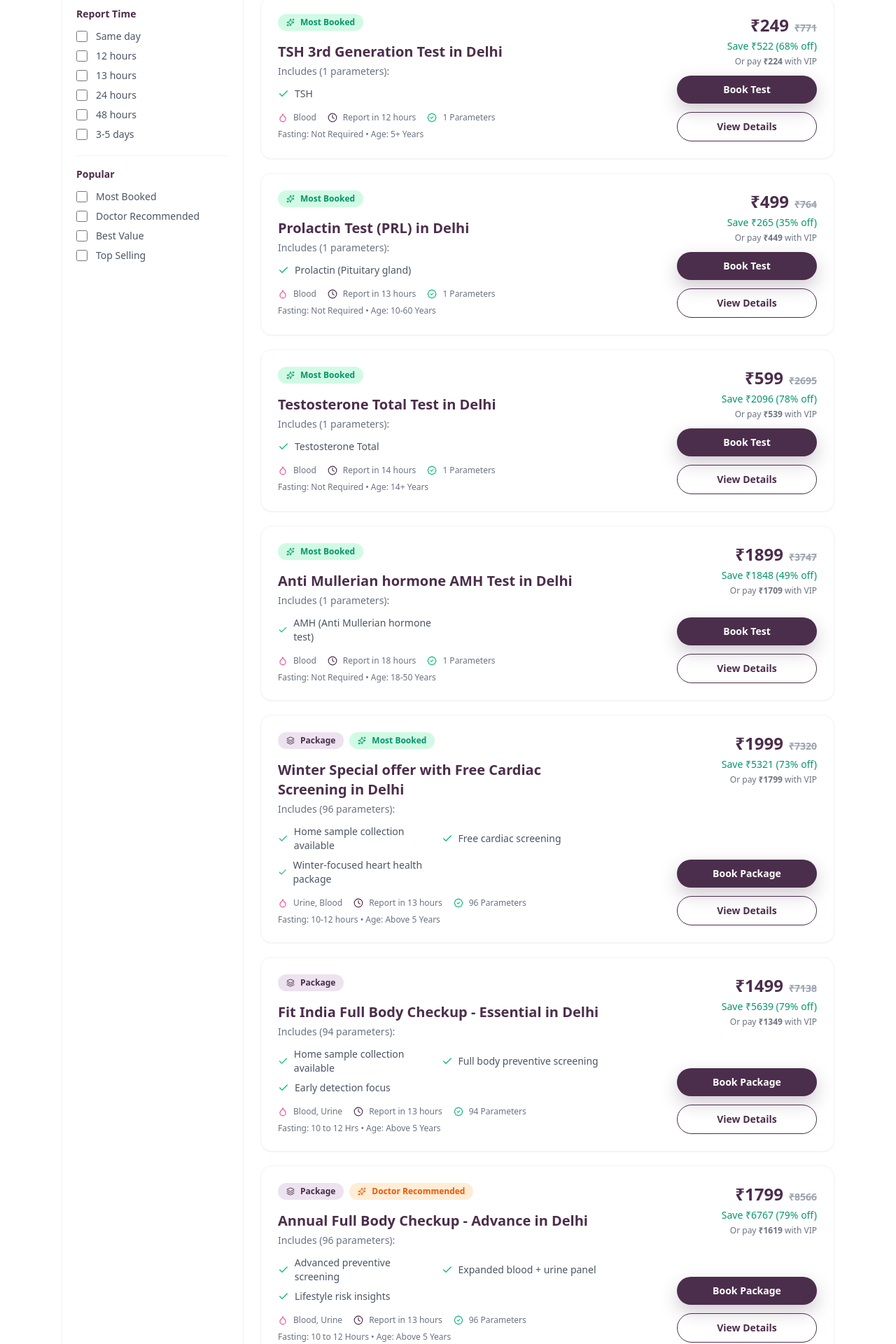
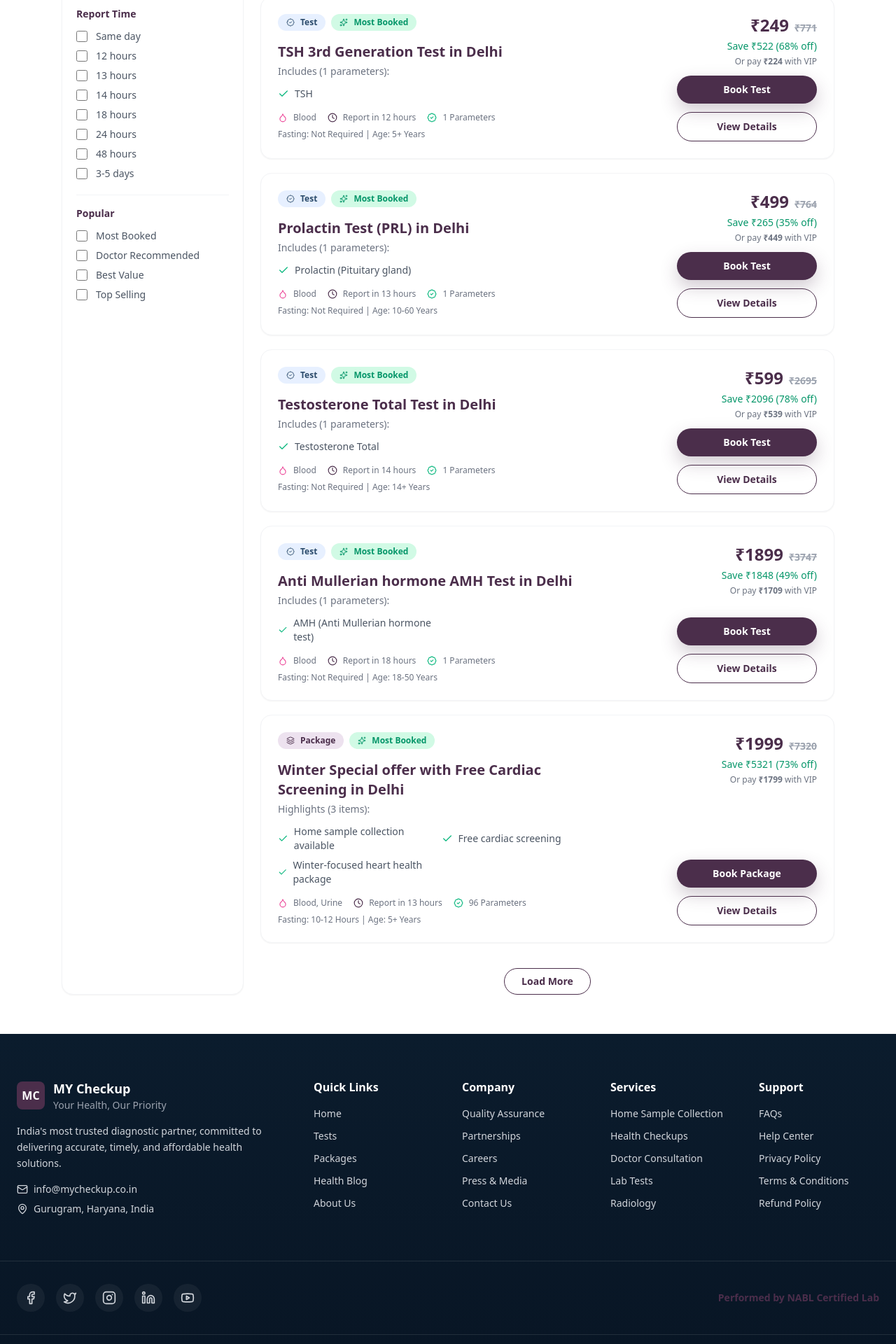
Before and after one commit to Sankalp-Space/mycheckupnew, a React (Vite) app: page /tests in a window 1280 px wide. Shown: the part 860-2780 px from the top of the page at 70% size. Built offline with nearby package versions, Linux system fonts and the light colour scheme.

Commit message:
added some field in test data

```diff
--- a/src/data/testsData.js
+++ b/src/data/testsData.js
@@ -7,9 +7,9 @@ export const testPackages = [
     mrp: 7320,
     vipPrice: 1799,
     reportTime: "13 hours",
-    sampleType: "Urine, Blood",
-    fasting: "10-12 hours",
-    age: "Above 5 Years",
+    sampleType: "Blood, Urine",
+    fasting: "10-12 Hours",
+    age: "5+ Years",
     recommendedGender: "Both",
     parametersCount: 96,
     tags: ["Most Booked"],
@@ -38,7 +38,7 @@ export const testPackages = [
       {
         title: "Complete Blood Count (CBC)",
         description:
-          "A CBC test evaluates the overall health of your blood by measuring components like red blood cells, white blood cells, platelets, hemoglobin, and hematocrit. It helps detect a wide range of conditions, including infections, anemia, and blood disorders. This test usually doesn’t require fasting.",
+          "A CBC test evaluates the overall health of your blood by measuring components like red blood cells, white blood cells, platelets, hemoglobin, and hematocrit. It helps detect a wide range of conditions, including infections, anemia, and blood disorders. This test usually doesnâ€™t require fasting.",
         parametersCount: 26,
         parameters: [
           "Absolute Basophils Count, Blood",
@@ -79,7 +79,7 @@ export const testPackages = [
       {
         title: "Glucose Fasting",
         description:
-          "This test measures your blood sugar levels after an overnight fast (10-12 hours). It helps diagnose diabetes, prediabetes, and hypoglycemia. Fasting ensures accurate results, giving a clear picture of your baseline glucose levels.",
+          "This test measures your blood sugar levels after an overnight fast (10-12 Hours). It helps diagnose diabetes, prediabetes, and hypoglycemia. Fasting ensures accurate results, giving a clear picture of your baseline glucose levels.",
         parametersCount: 1,
         parameters: ["Glucose Fasting"],
       },
@@ -93,7 +93,7 @@ export const testPackages = [
       {
         title: "High Sensitivity C-Reactive Protein (Hs-CRP)",
         description:
-          "The hsCRP test measures very small amounts of C-reactive protein, a marker of inflammation in the body. It’s primarily used to assess heart disease risk, as higher hsCRP levels can indicate inflammation in blood vessels linked to cardiovascular issues.",
+          "The hsCRP test measures very small amounts of C-reactive protein, a marker of inflammation in the body. Itâ€™s primarily used to assess heart disease risk, as higher hsCRP levels can indicate inflammation in blood vessels linked to cardiovascular issues.",
         parametersCount: 1,
         parameters: ["HsCRP (High Sensitivity C Reactive Protein)"],
       },
@@ -234,8 +234,8 @@ export const testPackages = [
     vipPrice: 1349,
     reportTime: "13 hours",
     sampleType: "Blood, Urine",
-    fasting: "10 to 12 Hrs",
-    age: "Above 5 Years",
+    fasting: "10-12 Hours",
+    age: "5+ Years",
     recommendedGender: "Both",
     parametersCount: 94,
     categories: [
@@ -254,7 +254,7 @@ export const testPackages = [
       {
         title: "Complete Blood Count (CBC)",
         description:
-          "A CBC test evaluates the overall health of your blood by measuring components like red blood cells, white blood cells, platelets, hemoglobin, and hematocrit. It helps detect a wide range of conditions, including infections, anemia, and blood disorders. This test usually doesn’t require fasting.",
+          "A CBC test evaluates the overall health of your blood by measuring components like red blood cells, white blood cells, platelets, hemoglobin, and hematocrit. It helps detect a wide range of conditions, including infections, anemia, and blood disorders. This test usually doesnâ€™t require fasting.",
         parametersCount: 26,
         parameters: [
           "Absolute Basophils Count, Blood",
@@ -295,7 +295,7 @@ export const testPackages = [
       {
         title: "Glucose Fasting",
         description:
-          "This test measures your blood sugar levels after an overnight fast (10-12 hours). It helps diagnose diabetes, prediabetes, and hypoglycemia. Fasting ensures accurate results, giving a clear picture of your baseline glucose levels.",
+          "This test measures your blood sugar levels after an overnight fast (10-12 Hours). It helps diagnose diabetes, prediabetes, and hypoglycemia. Fasting ensures accurate results, giving a clear picture of your baseline glucose levels.",
         parametersCount: 1,
         parameters: ["Glucose Fasting"],
       },
@@ -436,8 +436,8 @@ export const testPackages = [
     vipPrice: 1619,
     reportTime: "13 hours",
     sampleType: "Blood, Urine",
-    fasting: "10 to 12 Hours",
-    age: "Above 5 Years",
+    fasting: "10-12 Hours",
+    age: "5+ Years",
     recommendedGender: "Both",
     parametersCount: 96,
     tags: ["Doctor Recommended"],
@@ -476,7 +476,7 @@ export const testPackages = [
       {
         title: "Complete Blood Count (CBC)",
         description:
-          "A CBC test evaluates the overall health of your blood by measuring components like red blood cells, white blood cells, platelets, hemoglobin, and hematocrit. It helps detect a wide range of conditions, including infections, anemia, and blood disorders. This test usually doesn’t require fasting.",
+          "A CBC test evaluates the overall health of your blood by measuring components like red blood cells, white blood cells, platelets, hemoglobin, and hematocrit. It helps detect a wide range of conditions, including infections, anemia, and blood disorders. This test usually doesnâ€™t require fasting.",
         parametersCount: 26,
         parameters: [
           "Absolute Basophils Count, Blood",
@@ -517,7 +517,7 @@ export const testPackages = [
       {
         title: "Glucose Fasting",
         description:
-          "This test measures your blood sugar levels after an overnight fast (10-12 hours). It helps diagnose diabetes, prediabetes, and hypoglycemia. Fasting ensures accurate results, giving a clear picture of your baseline glucose levels.",
+          "This test measures your blood sugar levels after an overnight fast (10-12 Hours). It helps diagnose diabetes, prediabetes, and hypoglycemia. Fasting ensures accurate results, giving a clear picture of your baseline glucose levels.",
         parametersCount: 1,
         parameters: ["Glucose Fasting"],
       },
@@ -531,7 +531,7 @@ export const testPackages = [
       {
         title: "High Sensitivity C-Reactive Protein (Hs-CRP)",
         description:
-          "The hsCRP test measures very small amounts of C-reactive protein, a marker of inflammation in the body. It’s primarily used to assess heart disease risk, as higher hsCRP levels can indicate inflammation in blood vessels linked to cardiovascular issues.",
+          "The hsCRP test measures very small amounts of C-reactive protein, a marker of inflammation in the body. Itâ€™s primarily used to assess heart disease risk, as higher hsCRP levels can indicate inflammation in blood vessels linked to cardiovascular issues.",
         parametersCount: 1,
         parameters: ["HsCRP (High Sensitivity C Reactive Protein)"],
       },
@@ -683,7 +683,7 @@ export const tests = [
     includes: ["T3, Total Tri Iodothyronine", "T4, Total Thyroxine", "TSH Ultra - sensitive"],
     overview: {
       about:
-        "The Thyroid Profile Total test measures key thyroid hormones, including Total T3, Total T4, and Thyroid Stimulating Hormone (TSH), in the blood. This panel assesses thyroid gland function, helping diagnose conditions such as hypothyroidism (underactive thyroid) and hyperthyroidism (overactive thyroid). TSH, produced by the pituitary gland, regulates thyroid hormone production by the thyroid. Total T3 and T4 hormone levels indicate the amount of thyroid hormone circulating in the body. The test helps monitor treatment effectiveness for thyroid disorders and detect thyroid dysfunction that can cause symptoms such as fatigue, weight changes, and mood disturbances. It’s a vital diagnostic tool for metabolic and hormonal health. A certified phlebotomist draws blood, and patients typically don’t need to fast. Redcliffe Labs provides convenient home sample collection and timely, accurate reports to guide your healthcare journey.",
+        "The Thyroid Profile Total test measures key thyroid hormones, including Total T3, Total T4, and Thyroid Stimulating Hormone (TSH), in the blood. This panel assesses thyroid gland function, helping diagnose conditions such as hypothyroidism (underactive thyroid) and hyperthyroidism (overactive thyroid). TSH, produced by the pituitary gland, regulates thyroid hormone production by the thyroid. Total T3 and T4 hormone levels indicate the amount of thyroid hormone circulating in the body. The test helps monitor treatment effectiveness for thyroid disorders and detect thyroid dysfunction that can cause symptoms such as fatigue, weight changes, and mood disturbances. Itâ€™s a vital diagnostic tool for metabolic and hormonal health. A certified phlebotomist draws blood, and patients typically donâ€™t need to fast. Redcliffe Labs provides convenient home sample collection and timely, accurate reports to guide your healthcare journey.",
       whyImportant: [
         "Assesses thyroid gland function for metabolic and hormonal health",
         "Helps detect hypothyroidism and hyperthyroidism",
@@ -736,7 +736,7 @@ export const tests = [
     includes: ["TSH"],
     overview: {
       about:
-        "The TSH 3rd Generation Test is a highly sensitive blood test measuring thyroid-stimulating hormone (TSH) levels. TSH regulates thyroid hormone production by the thyroid gland. Elevated or suppressed TSH levels indicate hypothyroidism or hyperthyroidism. This advanced test can detect subtle thyroid dysfunction earlier than previous generations, aiding diagnosis and treatment monitoring. It’s essential for evaluating thyroid disorders, supporting metabolic and hormonal health. The test is performed on a blood sample without special preparation, providing precise insights into hormone regulation. Redcliffe Labs offers expert home sample collection with rapid, reliable reporting for effective thyroid health management.",
+        "The TSH 3rd Generation Test is a highly sensitive blood test measuring thyroid-stimulating hormone (TSH) levels. TSH regulates thyroid hormone production by the thyroid gland. Elevated or suppressed TSH levels indicate hypothyroidism or hyperthyroidism. This advanced test can detect subtle thyroid dysfunction earlier than previous generations, aiding diagnosis and treatment monitoring. Itâ€™s essential for evaluating thyroid disorders, supporting metabolic and hormonal health. The test is performed on a blood sample without special preparation, providing precise insights into hormone regulation. Redcliffe Labs offers expert home sample collection with rapid, reliable reporting for effective thyroid health management.",
       whyImportant: [
         "Helps diagnose underactive or overactive thyroid gland",
         "Detects thyroid-related diseases before symptoms appear",
@@ -926,7 +926,7 @@ export const tests = [
     includes: ["AMH (Anti Mullerian hormone test)"],
     overview: {
       about:
-        "The Anti-Mullerian Hormone (AMH) Test is a key fertility test that helps assess ovarian reserve, or the number of eggs a woman has available for conception. AMH levels offer insights into a woman’s reproductive lifespan and fertility potential, making it an essential test for those planning pregnancy or undergoing fertility treatments like IVF. Low AMH levels may indicate reduced ovarian reserve, while high levels can be linked with conditions such as polycystic ovary syndrome (PCOS). The test involves a simple blood draw and can be done at any time during the menstrual cycle. Besides fertility assessment, AMH testing also helps evaluate the onset of menopause, monitor ovarian function during cancer treatment, or track response to hormone therapy. Understanding AMH levels allows doctors to create personalized fertility plans and guide women in making informed decisions about family planning and reproductive health.",
+        "The Anti-Mullerian Hormone (AMH) Test is a key fertility test that helps assess ovarian reserve, or the number of eggs a woman has available for conception. AMH levels offer insights into a womanâ€™s reproductive lifespan and fertility potential, making it an essential test for those planning pregnancy or undergoing fertility treatments like IVF. Low AMH levels may indicate reduced ovarian reserve, while high levels can be linked with conditions such as polycystic ovary syndrome (PCOS). The test involves a simple blood draw and can be done at any time during the menstrual cycle. Besides fertility assessment, AMH testing also helps evaluate the onset of menopause, monitor ovarian function during cancer treatment, or track response to hormone therapy. Understanding AMH levels allows doctors to create personalized fertility plans and guide women in making informed decisions about family planning and reproductive health.",
       whyImportant: [
         "Assesses ovarian reserve and fertility potential",
         "Helps detect PCOS and hormonal imbalance",
--- a/src/pages/Tests.jsx
+++ b/src/pages/Tests.jsx
@@ -1,4 +1,4 @@
-import { useMemo, useState } from "react";
+import { useEffect, useMemo, useState } from "react";
 import { Link } from "react-router-dom";
 import {
   Check,
@@ -14,8 +14,18 @@ import CallBackBanner from "../components/CallBackBanner";
 import { tests, testPackages } from "../data/testsData";
 
 const sampleTypeOptions = ["Blood", "Urine", "Saliva"];
-const reportTimeOptions = ["Same day", "12 hours", "13 hours", "24 hours", "48 hours", "3-5 days"];
+const reportTimeOptions = [
+  "Same day",
+  "12 hours",
+  "13 hours",
+  "14 hours",
+  "18 hours",
+  "24 hours",
+  "48 hours",
+  "3-5 days",
+];
 const popularOptions = ["Most Booked", "Doctor Recommended", "Best Value", "Top Selling"];
+const PAGE_SIZE = 6;
 
 const normalizeSampleTypes = (value) =>
   value
@@ -25,7 +35,6 @@ const normalizeSampleTypes = (value) =>
 
 const getFastingFlag = (fasting) =>
   typeof fasting === "string" &&
-  !fasting.toLowerCase().includes("not required") &&
   !fasting.toLowerCase().includes("not required");
 
 export default function Tests() {
@@ -37,6 +46,7 @@ export default function Tests() {
   const [sortBy, setSortBy] = useState("recommended");
   const [showBanner, setShowBanner] = useState(true);
   const [listScope, setListScope] = useState("all");
+  const [visibleCount, setVisibleCount] = useState(PAGE_SIZE);
 
   const allItems = useMemo(() => {
     const testItems = tests.map((item) => ({
@@ -106,6 +116,12 @@ export default function Tests() {
     sortBy,
   ]);
 
+  useEffect(() => {
+    setVisibleCount(PAGE_SIZE);
+  }, [listScope, searchValue, sampleTypes, fastingRequired, reportTimes, popularTags, sortBy]);
+
+  const visibleItems = filteredItems.slice(0, visibleCount);
+
   const toggleValue = (value, list, setter) => {
     if (list.includes(value)) {
       setter(list.filter((item) => item !== value));
@@ -122,12 +138,18 @@ export default function Tests() {
     setPopularTags([]);
   };
 
+  const scopeOptions = [
+    { id: "all", label: "All", count: tests.length + testPackages.length },
+    { id: "test", label: "Tests", count: tests.length },
+    { id: "package", label: "Packages", count: testPackages.length },
+  ];
+
   return (
     <PageShell>
       <section className="bg-gradient-to-br from-[#f4e6f3] via-[#edd6e8] to-[#dcc0da] pb-12 pt-12 md:pb-16">
         <div className="max-w-6xl mx-auto px-4 md:px-6">
           <p className="text-sm text-[#6b5a64] mb-4">
-            Home <span className="mx-2">›</span> Tests & Packages
+            Home <span className="mx-2">&gt;</span> Tests & Packages
           </p>
           <h1 className="text-3xl md:text-5xl font-semibold text-[#4B2E4B]">
             Tests & Health Packages
@@ -148,11 +170,7 @@ export default function Tests() {
               />
             </div>
             <div className="flex flex-wrap gap-2">
-              {[
-                { id: "all", label: "All" },
-                { id: "test", label: "Tests" },
-                { id: "package", label: "Packages" },
-              ].map((item) => (
+              {scopeOptions.map((item) => (
                 <button
                   key={item.id}
                   onClick={() => setListScope(item.id)}
@@ -162,7 +180,7 @@ export default function Tests() {
                       : "bg-white border border-[#e8d9e8] text-[#4B2E4B]"
                   }`}
                 >
-                  {item.label}
+                  {item.label} ({item.count})
                 </button>
               ))}
             </div>
@@ -296,15 +314,17 @@ export default function Tests() {
             </div>
 
             <div className="mt-5 space-y-5">
-              {filteredItems.map((item) => {
+              {visibleItems.map((item) => {
                 const isPackage = item.itemType === "package";
                 const includedItems = isPackage
                   ? item.highlights || []
                   : item.whatsIncluded?.items?.length
                   ? item.whatsIncluded.items
                   : item.includes || [];
-                const includedCount =
-                  item.parametersCount ?? includedItems.length;
+                const listCount = includedItems.length;
+                const parameterCount = isPackage
+                  ? item.parametersCount ?? 0
+                  : item.parametersCount ?? includedItems.length;
 
                 return (
                   <div
@@ -314,9 +334,13 @@ export default function Tests() {
                     <div className="grid gap-6 md:grid-cols-[1.6fr_1fr]">
                       <div>
                         <div className="flex flex-wrap gap-2">
-                          {isPackage && (
+                          {isPackage ? (
                             <span className="inline-flex items-center gap-2 rounded-full bg-[#ede2ef] px-3 py-1 text-xs font-semibold text-[#4B2E4B]">
                               <Layers size={12} /> Package
+                            </span>
+                          ) : (
+                            <span className="inline-flex items-center gap-2 rounded-full bg-[#e7f0ff] px-3 py-1 text-xs font-semibold text-[#2b4b6b]">
+                              <BadgeCheck size={12} /> Test
                             </span>
                           )}
                           {item.tags?.map((tag) => (
@@ -340,7 +364,8 @@ export default function Tests() {
                           {item.name}
                         </h3>
                         <p className="mt-1 text-sm text-gray-500">
-                          Includes ({includedCount} parameters):
+                          {isPackage ? "Highlights" : "Includes"} ({listCount}{" "}
+                          {isPackage ? "items" : "parameters"}):
                         </p>
 
                         <ul className="mt-3 grid gap-2 text-sm text-gray-600 md:grid-cols-2">
@@ -352,7 +377,7 @@ export default function Tests() {
                           ))}
                           {includedItems.length > 4 && (
                             <li className="text-xs text-gray-400">
-                              {includedItems.length - 4} more parameters
+                              {includedItems.length - 4} more {isPackage ? "items" : "parameters"}
                             </li>
                           )}
                         </ul>
@@ -368,13 +393,13 @@ export default function Tests() {
                           </span>
                           <span className="flex items-center gap-2">
                             <BadgeCheck size={14} className="text-emerald-500" />
-                            {includedCount} Parameters
+                            {parameterCount} Parameters
                           </span>
                         </div>
 
                         <div className="mt-2 text-xs text-gray-500">
                           {item.fasting ? `Fasting: ${item.fasting}` : null}
-                          {item.age ? `  •  Age: ${item.age}` : null}
+                          {item.age ? ` | Age: ${item.age}` : null}
                         </div>
                       </div>
 
@@ -420,6 +445,17 @@ export default function Tests() {
                   No tests or packages match your filters. Try clearing some filters.
                 </div>
               )}
+
+              {filteredItems.length > visibleItems.length && (
+                <div className="flex justify-center pt-4">
+                  <button
+                    onClick={() => setVisibleCount((prev) => prev + PAGE_SIZE)}
+                    className="rounded-full border border-[#4B2E4B] px-6 py-2 text-sm font-semibold text-[#4B2E4B] transition hover:bg-[#f7ecf6]"
+                  >
+                    Load More
+                  </button>
+                </div>
+              )}
             </div>
           </div>
         </div>
```
